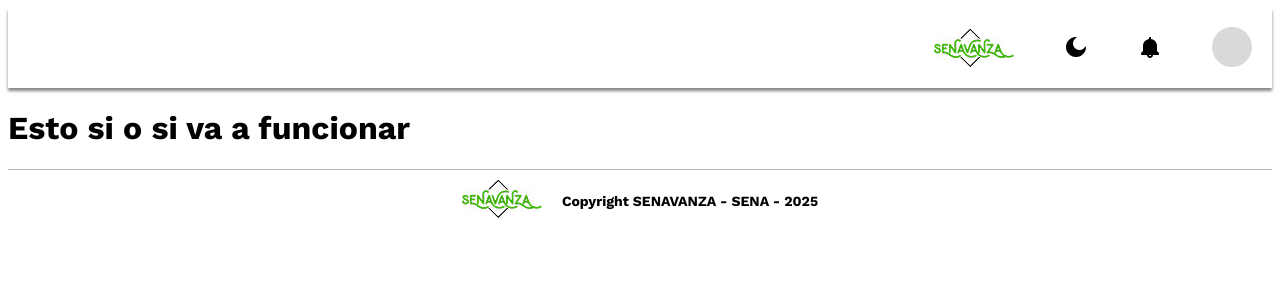
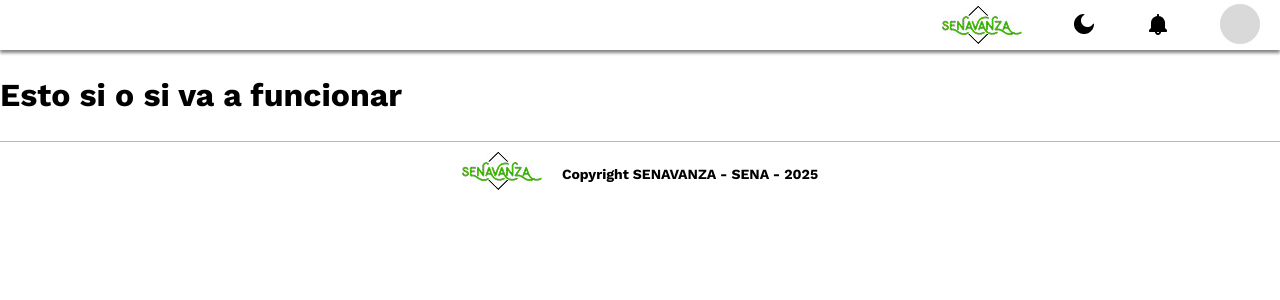
Before and after one commit to TheBullsT/proyectosenavanza, a React (Create React App) app: page /adminhome in a window 1280 px wide. Shown: the top 300 px of the page. Built offline with nearby package versions, Linux system fonts and the light colour scheme.

Commit message:
Navbar de Admin actualizada y inicio de proceso de la nueva sidebar

```diff
--- a/src/components/Admin/NavbarAdmin/NavbarAdmin.css
+++ b/src/components/Admin/NavbarAdmin/NavbarAdmin.css
@@ -59,6 +59,14 @@
   :before,*:after{
     box-sizing: inherit;
   }
+  body {
+    margin: 0;
+    font-family: var(--font-primary);
+    font-size: 1.6rem;
+    line-height: 1.5;
+    color: var(--black);
+    background-color: var(--white);
+  }
 
   .NavbarAdmin {
     display: flex;
@@ -66,9 +74,8 @@
     align-items: center;
     padding: 0 2rem;
     background-color: var(--white);
-    height: 8rem;
+    height: 50px;
     box-shadow: 0px 3px 3px var(--gray-8);
-    position:relative;
     z-index: 1;
   }
 
```
Also changed, not shown: src/components/Admin/SidebarAdmin/SidebarAdmin.jsx (added, +14 -0 lines).
